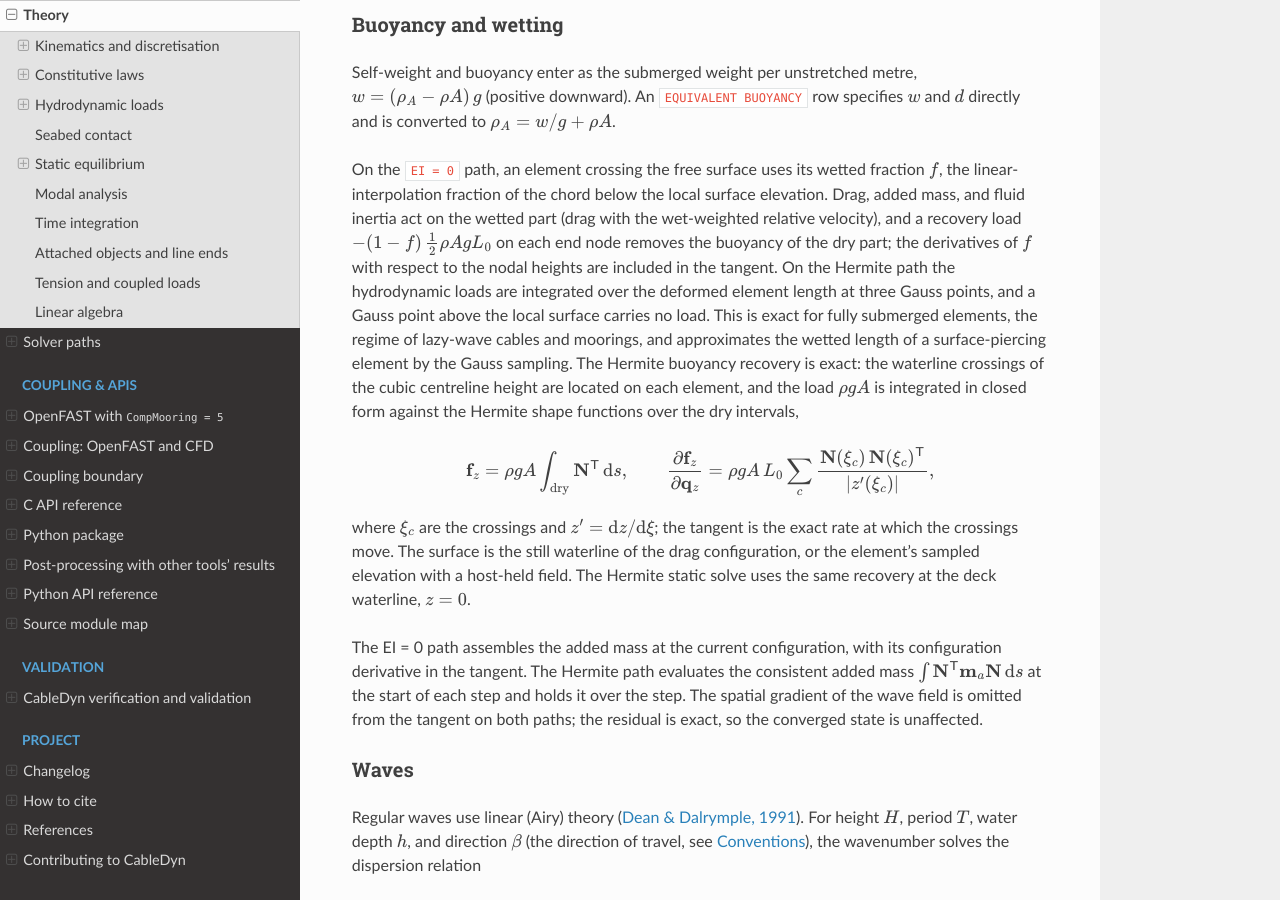
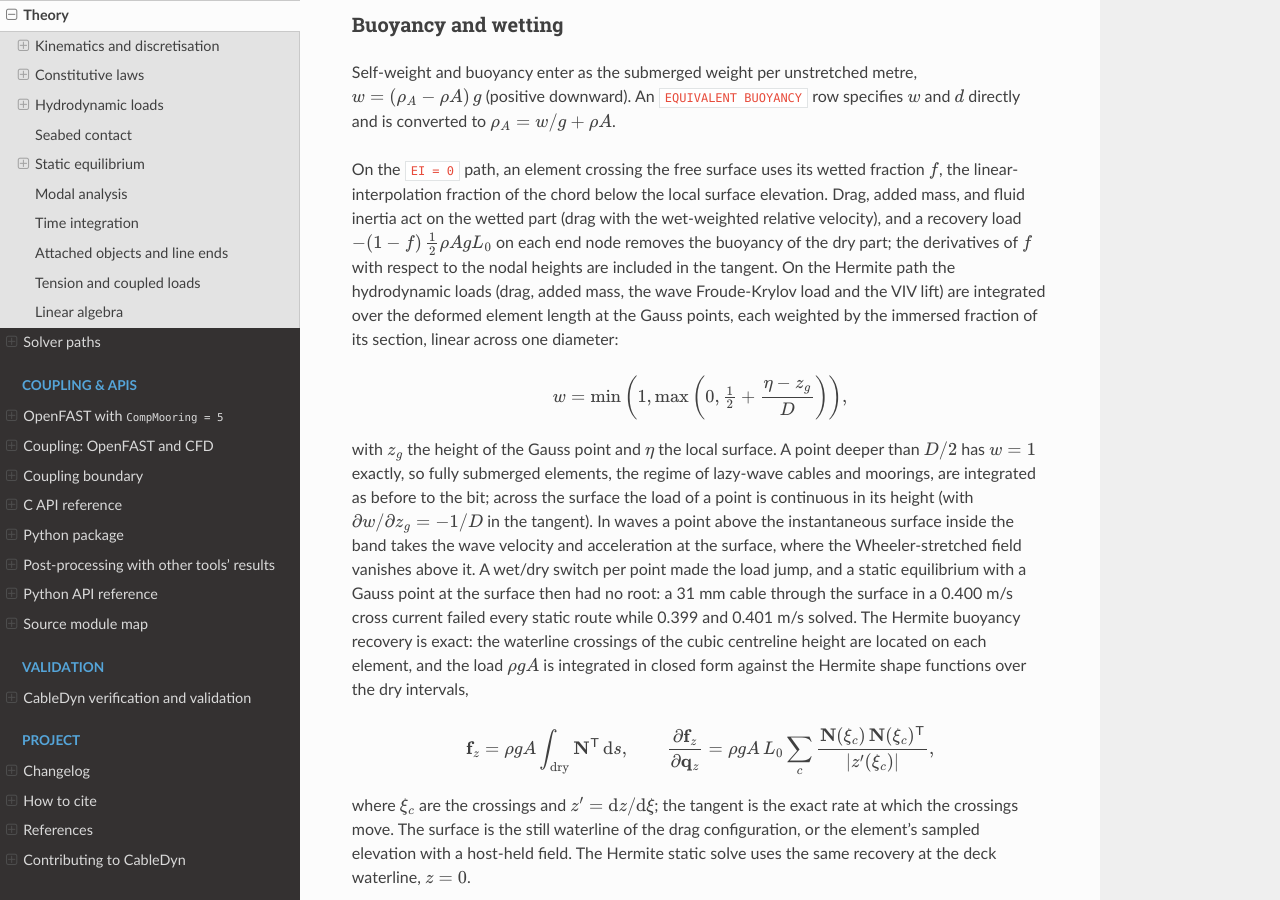
Before and after one commit to SMI-Lab-Inha/CableDyn, a Sphinx documentation site: the page built from doc/theory.rst, in a window 1280 px wide and 900 px high, scrolled down 27985 px. Built offline with Sphinx 7.4.7 and the Read the Docs theme 3.1.0, drawn with Linux system fonts in a browser that asks for light colours.

Commit message:
fix: continuous Gauss-point loads of a finite-EI line at the free surface (#163)
The statics of a finite-EI line through the free surface could fail at
isolated currents. Each Gauss point's hydrodynamic load switched on and
off at the waterline, so the residual jumped and an equilibrium with a
point at the surface had no root. A light lazy-wave cable (OD 31 mm,
0.919 kg/m, EI 0.217 N m^2, its top 0.75 m above the surface) in a
cross current solved at 0.399 and 0.401 m/s and failed every static
route at 0.400 m/s: the load stepping stopped at a drag fraction of
0.997, and Newton with the live drag stagnated at the same residual
from every start. 99, 101 and 120 elements solved; at 0.400 m/s the
third Gauss point of the element through the surface sat at z = 0
(-0.16 mm at 0.399 m/s, +0.13 mm at 0.401 m/s).

The drag, added mass, wave Froude-Krylov load and VIV lift of a Gauss
point now carry the immersed fraction of its section, linear across one
diameter about the surface (CD_HermiteCable_Immersion), with its
derivative in the Jacobians. A point deeper than D/2 has the fraction 1
exactly, so fully submerged elements are unchanged to the bit; the EI =
0 path already used a continuous wetted fraction. The VIV lift element
takes the diameter as an optional argument (without it, the old switch).

Gates:
- test_hermite_drag_dynamics E: an element through the surface: the
  position Jacobian matches central FD (1.6e-10), the load changes by
  at most 3.3e-4 of its size per 0.1 mm as the element moves through
  the surface (a switch jumped by a Gauss weight, 5/18 or 8/18), and a
  fully submerged element is unchanged to the bit;
- test_static_surface_crossing: the cable above at 21 currents,
  0.390-0.410 m/s: every speed solves, the deflection and top tension
  grow monotonically, and 0.400 m/s lies between its neighbours (the
  deck fails on dev at 0.400 m/s only).

The full suite passes unchanged under both BLAS kernels.

Review fix: in waves, a Gauss point above the instantaneous surface but
inside the band takes the wave velocity and acceleration at the surface
(the Wheeler kinematics vanish above it), so the FK load and the wave
drag stay continuous (test_hermite_wave_forcing E: at most 2.7e-4 of
the load per D/2000 step).

Signed-off-by: Jae Hoon Seo <jaehoon.seo@inha.ac.kr>

```diff
--- a/CMakeLists.txt
+++ b/CMakeLists.txt
@@ -1329,6 +1329,10 @@ add_executable(test_viv_wake_deck tests/test_viv_wake_deck.f90)
 target_link_libraries(test_viv_wake_deck PRIVATE cabledyn_core)
 add_test(NAME viv_wake_deck COMMAND test_viv_wake_deck WORKING_DIRECTORY ${CMAKE_BINARY_DIR})
 set_tests_properties(viv_wake_deck PROPERTIES LABELS "fortran;integration;dynamic;viv" TIMEOUT 1200)
+add_executable(test_static_surface_crossing tests/test_static_surface_crossing.f90)
+target_link_libraries(test_static_surface_crossing PRIVATE cabledyn_core)
+add_test(NAME static_surface_crossing COMMAND test_static_surface_crossing WORKING_DIRECTORY ${CMAKE_BINARY_DIR})
+set_tests_properties(static_surface_crossing PROPERTIES LABELS "fortran;integration;static" TIMEOUT 600)
 
 # VIV amplitude estimate (Thorsen et al. 2016, Eq. 8 and 9) and the amplitude tables.
 add_executable(test_viv_amplitude_kernel tests/test_viv_amplitude_kernel.f90)
--- a/doc/theory.rst
+++ b/doc/theory.rst
@@ -1540,11 +1540,24 @@ On the ``EI = 0`` path, an element crossing the free surface uses its wetted fra
 Drag, added mass, and fluid inertia act on the wetted part (drag with the wet-weighted relative
 velocity), and a recovery load :math:`-(1 - f)\,\tfrac{1}{2}\rho A g L_0` on each end node removes
 the buoyancy of the dry part; the derivatives of :math:`f` with respect to the nodal heights are
-included in the tangent. On the Hermite path the hydrodynamic loads are integrated over the
-deformed element length at three Gauss points, and a Gauss point above the local surface
-carries no load. This is exact for fully submerged elements, the regime of lazy-wave cables and
-moorings, and approximates the wetted length of a surface-piercing element by the Gauss
-sampling. The Hermite buoyancy recovery is exact: the waterline crossings of the cubic
+included in the tangent. On the Hermite path the hydrodynamic loads (drag, added mass, the wave
+Froude-Krylov load and the VIV lift) are integrated over the deformed element length at the
+Gauss points, each weighted by the immersed fraction of its section, linear across one diameter:
+
+.. math::
+
+   w = \min\left(1, \max\left(0, \tfrac12 + \frac{\eta - z_g}{D}\right)\right),
+
+with :math:`z_g` the height of the Gauss point and :math:`\eta` the local surface. A point
+deeper than :math:`D/2` has :math:`w = 1` exactly, so fully submerged elements, the regime of
+lazy-wave cables and moorings, are integrated as before to the bit; across the surface the load
+of a point is continuous in its height (with :math:`\partial w/\partial z_g = -1/D` in the
+tangent). In waves a point above the instantaneous surface inside the band takes the wave velocity
+and acceleration at the surface, where the Wheeler-stretched field vanishes above it. A wet/dry
+switch per point made the load jump, and a static equilibrium with a Gauss point at the surface
+then had no root: a 31 mm cable through the surface in a 0.400 m/s cross current
+failed every static route while 0.399 and 0.401 m/s solved. The Hermite buoyancy recovery is
+exact: the waterline crossings of the cubic
 centreline height are located on each element, and the load :math:`\rho g A` is integrated in
 closed form against the Hermite shape functions over the dry intervals,
 
```
Also changed, not shown: CHANGELOG.md (+11 -0 lines), 4 other files.
